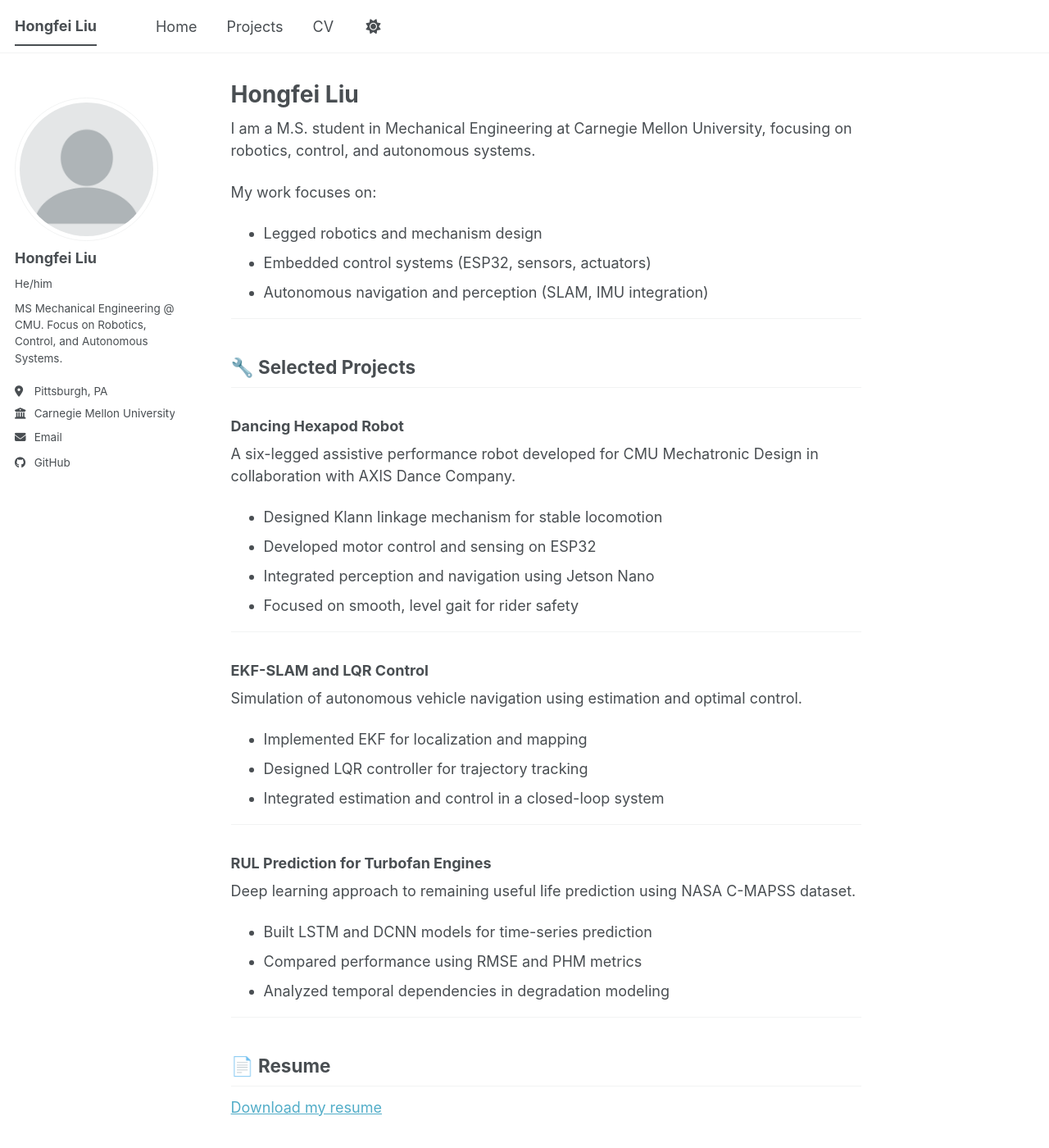
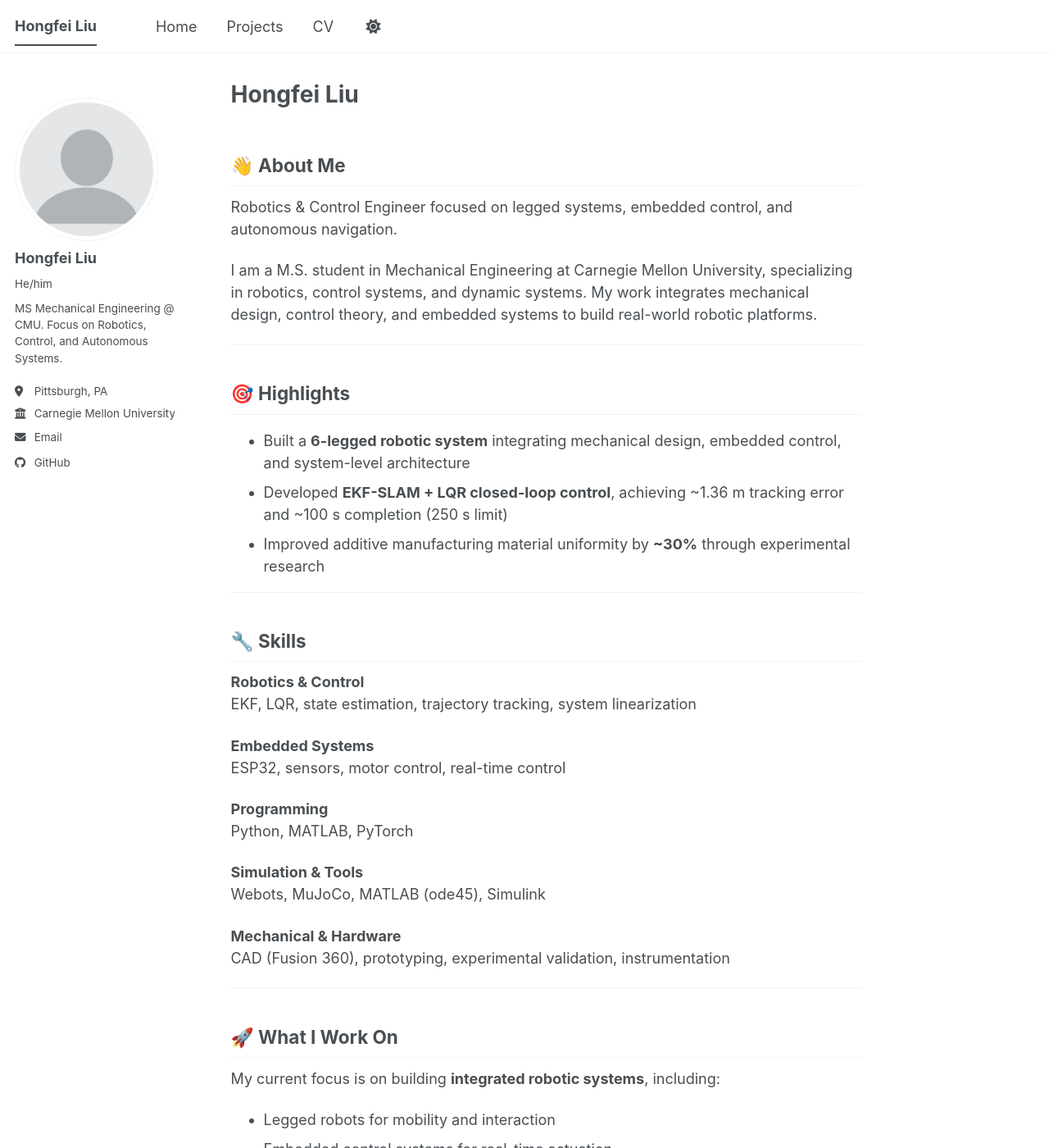
Before and after one commit to liuk70687-dotcom/hongfeiliu.github.io, a Jekyll site: the page built from _pages/about.md, in a window 1280 px wide and 1400 px high. Shown: the whole window at 82% size. Built offline with Jekyll 4.4.1, drawn with Linux system fonts in a browser that asks for light colours; a script bundle is joined from its source files by our own code; library files that are not in the unit come from our copies; some of the changed text lies outside the part shown.

Commit message:
Update about.md

```diff
--- a/_pages/about.md
+++ b/_pages/about.md
@@ -7,45 +7,69 @@ redirect_from:
   - /about.html
 ---
 
-I am a M.S. student in Mechanical Engineering at Carnegie Mellon University, focusing on robotics, control, and autonomous systems.
+## 👋 About Me
 
-My work focuses on:
-- Legged robotics and mechanism design
-- Embedded control systems (ESP32, sensors, actuators)
-- Autonomous navigation and perception (SLAM, IMU integration)
+Robotics & Control Engineer focused on legged systems, embedded control, and autonomous navigation.
+
+I am a M.S. student in Mechanical Engineering at Carnegie Mellon University, specializing in robotics, control systems, and dynamic systems. My work integrates mechanical design, control theory, and embedded systems to build real-world robotic platforms.
 
 ---
 
-## 🔧 Selected Projects
+## 🎯 Highlights
 
-### Dancing Hexapod Robot
-A six-legged assistive performance robot developed for CMU Mechatronic Design in collaboration with AXIS Dance Company.
-
-- Designed Klann linkage mechanism for stable locomotion
-- Developed motor control and sensing on ESP32
-- Integrated perception and navigation using Jetson Nano
-- Focused on smooth, level gait for rider safety
+- Built a **6-legged robotic system** integrating mechanical design, embedded control, and system-level architecture
+- Developed **EKF-SLAM + LQR closed-loop control**, achieving ~1.36 m tracking error and ~100 s completion (250 s limit)
+- Improved additive manufacturing material uniformity by **~30%** through experimental research
 
 ---
 
-### EKF-SLAM and LQR Control
-Simulation of autonomous vehicle navigation using estimation and optimal control.
+## 🔧 Skills
 
-- Implemented EKF for localization and mapping
-- Designed LQR controller for trajectory tracking
-- Integrated estimation and control in a closed-loop system
+**Robotics & Control**
+EKF, LQR, state estimation, trajectory tracking, system linearization
+
+**Embedded Systems**
+ESP32, sensors, motor control, real-time control
+
+**Programming**
+Python, MATLAB, PyTorch
+
+**Simulation & Tools**
+Webots, MuJoCo, MATLAB (ode45), Simulink
+
+**Mechanical & Hardware**
+CAD (Fusion 360), prototyping, experimental validation, instrumentation
 
 ---
 
-### RUL Prediction for Turbofan Engines
-Deep learning approach to remaining useful life prediction using NASA C-MAPSS dataset.
+## 🚀 What I Work On
 
-- Built LSTM and DCNN models for time-series prediction
-- Compared performance using RMSE and PHM metrics
-- Analyzed temporal dependencies in degradation modeling
+My current focus is on building **integrated robotic systems**, including:
+
+- Legged robots for mobility and interaction
+- Embedded control systems for real-time actuation
+- Autonomous navigation using perception and estimation
+
+I am particularly interested in **robotics for assistive technologies and real-world deployment**, where system reliability and control performance are critical.
 
 ---
 
 ## 📄 Resume
 
 [Download my resume](../files/Hongfei_Liu_Resume.pdf)
+
+---
+
+## 📫 Contact
+
+- 📍 Pittsburgh, PA
+- 🏫 Carnegie Mellon University
+- ✉️ hongfeil@andrew.cmu.edu
+- 🐙 https://github.com/liuk70687-dotcom
+
+---
+
+## 🔗 Projects
+
+👉 View all projects here:
+[Go to Projects](../portfolio/)
```
